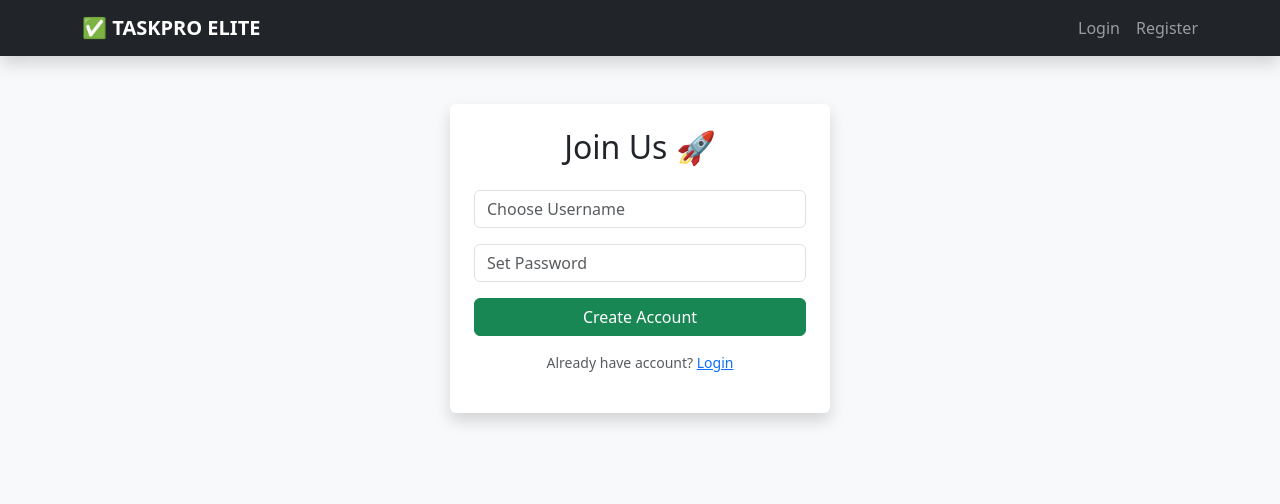
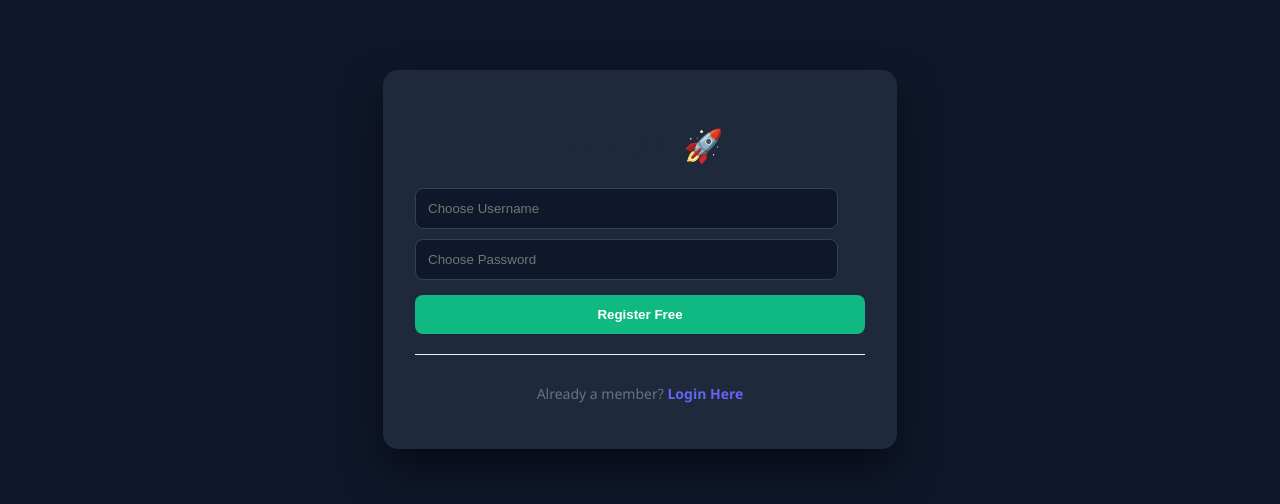
Before and after one commit to bhishmak529-sys/my-task-app, a Flask app: template templates/register.html in a window 1280 px wide. Shown: the top 504 px of the page. Run offline with Flask 3, Linux system fonts and the light colour scheme; the template is opened without the code that fills it, so the values that code supplies are empty.

Commit message:
Update register.html

```diff
--- a/templates/register.html
+++ b/templates/register.html
@@ -1,14 +1,38 @@
-{% extends "base.html" %}
-{% block body %}
-<div class="row justify-content-center mt-5">
-    <div class="col-md-4 card shadow p-4 border-0 text-dark">
-        <h2 class="text-center mb-4">Join Us 🚀</h2>
+<!DOCTYPE html>
+<html lang="en">
+<head>
+    <meta charset="UTF-8">
+    <meta name="viewport" content="width=device-width, initial-scale=1.0">
+    <title>Signup - Task Manager</title>
+    <link rel="stylesheet" href="/static/style.css">
+</head>
+<body>
+    <div class="main-container">
+        {% with messages = get_flashed_messages(with_categories=true) %}
+          {% if messages %}
+            <div id="flash-container">
+            {% for category, message in messages %}
+              <div class="flash-alert alert-{{ category }}">{{ message }}</div>
+            {% endfor %}
+            </div>
+            <script>
+              setTimeout(function() {
+                var fc = document.getElementById('flash-container');
+                if (fc) { fc.style.opacity = "0"; setTimeout(() => fc.remove(), 600); }
+              }, 3000);
+            </script>
+          {% endif %}
+        {% endwith %}
+
+        <h1 style="text-align:center; color: #1e293b;">Join Us! 🚀</h1>
         <form method="POST">
-            <input type="text" name="username" class="form-control mb-3" placeholder="Choose Username" required>
-            <input type="password" name="password" class="form-control mb-3" placeholder="Set Password" required>
-            <button type="submit" class="btn btn-success w-100">Create Account</button>
+            <input type="text" name="username" placeholder="Choose Username" style="width:94%; margin-bottom:10px;" required>
+            <input type="password" name="password" placeholder="Choose Password" style="width:94%; margin-bottom:15px;" required>
+            <button type="submit" class="add-btn" style="width:100%; background: #10b981;">Register Free</button>
         </form>
-        <p class="mt-3 text-center text-muted small">Already have account? <a href="/login">Login</a></p>
+        <div style="text-align:center; margin-top: 20px; border-top: 1px solid #eee; padding-top: 15px;">
+            <p style="color: #64748b; font-size: 14px;">Already a member? <a href="/login" style="color: #6366f1; text-decoration: none; font-weight: bold;">Login Here</a></p>
+        </div>
     </div>
-</div>
-{% endblock %}
+</body>
+</html>
```
